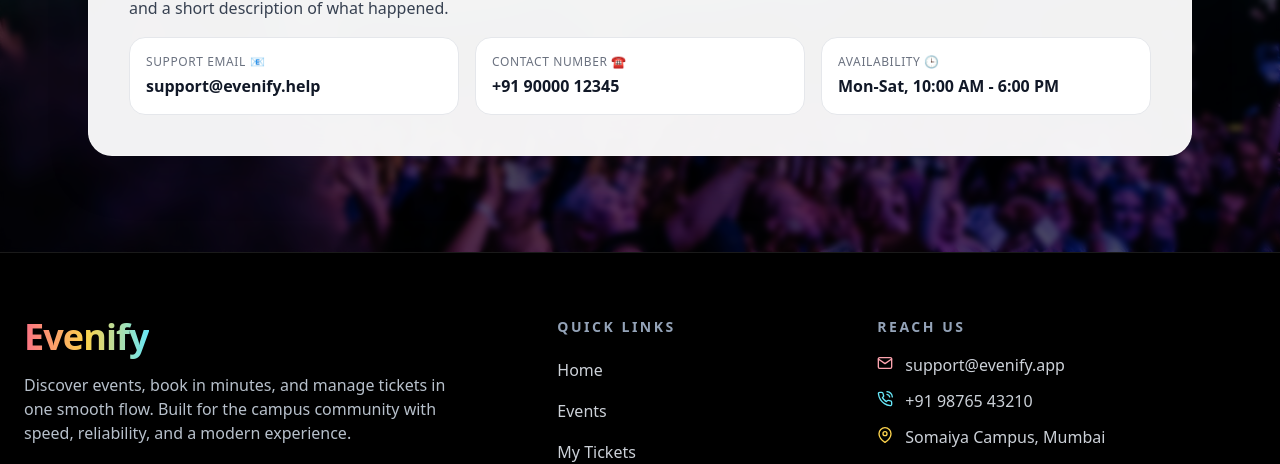
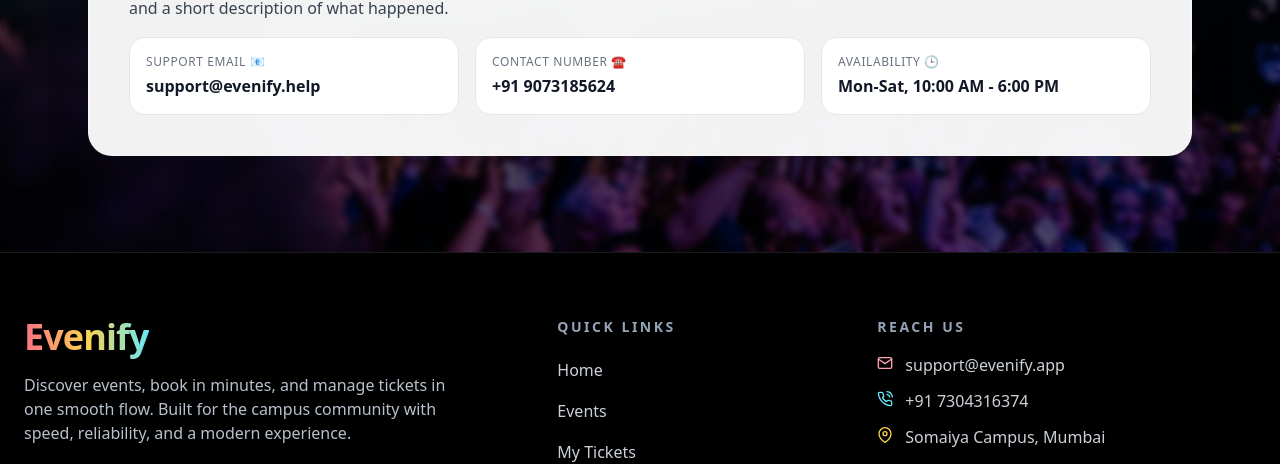
Before and after one commit to tuhin-techy/evenify, a React (Vite) app in the folder frontend/: page /support in a window 1280 px wide. Shown: the part 1124-1588 px from the top of the page. Built offline with nearby package versions, Linux system fonts and the light colour scheme; no server answers.

Commit message:
Footer and Support pages updated with new contact.

```diff
--- a/frontend/src/components/common/Footer.jsx
+++ b/frontend/src/components/common/Footer.jsx
@@ -165,7 +165,7 @@
               </p>
               <p className="flex items-start gap-3">
                 <FiPhoneCall className="mt-0.5 text-cyan-300" />
-                <span>+91 98765 43210</span>
+                <span>+91 7304316374</span>
               </p>
               <a
                 href="https://maps.google.com/?q=Somaiya+Vidyavihar+University+Mumbai"
--- a/frontend/src/pages/layer1/Support.jsx
+++ b/frontend/src/pages/layer1/Support.jsx
@@ -136,7 +136,7 @@
               <p className="text-xs uppercase tracking-wider text-gray-500 mb-1">
                 Contact Number ☎️
               </p>
-              <p className="font-semibold text-gray-900">+91 90000 12345</p>
+              <p className="font-semibold text-gray-900">+91 9073185624</p>
             </div>
             <div className="rounded-2xl border border-gray-200 bg-white p-4">
               <p className="text-xs uppercase tracking-wider text-gray-500 mb-1">
```
